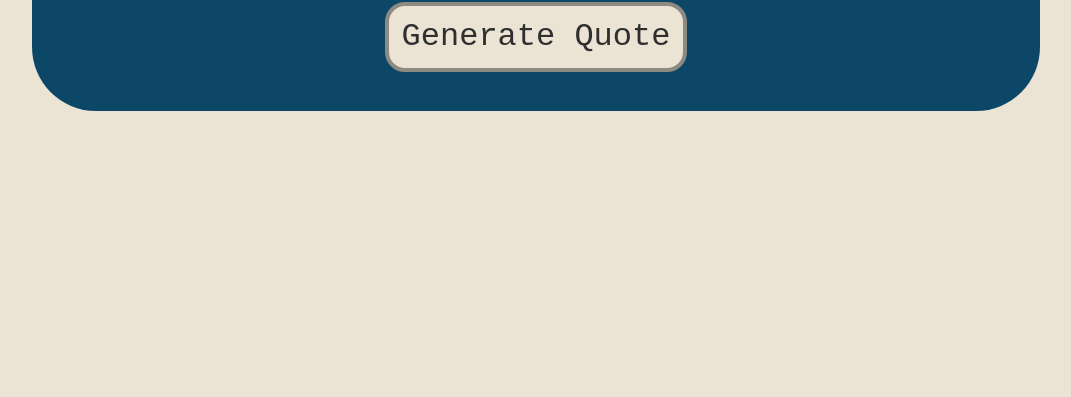
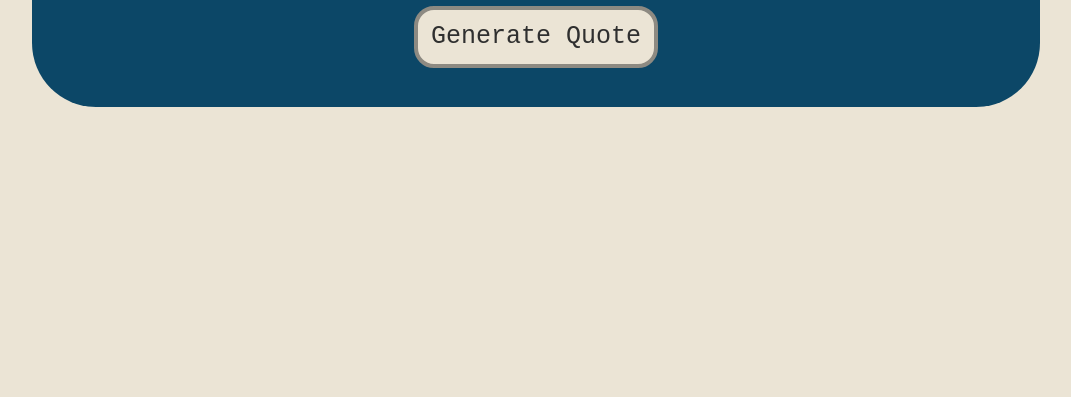
Before and after one commit to syuyrw/Quote-Generator, a plain HTML site: page index.html in a window 1280 px wide. Shown: the part 403-800 px from the top of the page, without its empty margins (104-1175 px from the left). Drawn offline with Linux system fonts and the light colour scheme; a web font is replaced by a local one.

Commit message:
Update styles for large screen sizes

```diff
--- a/styles.css
+++ b/styles.css
@@ -42,6 +42,12 @@ button {
     border-radius: 20px;
 }
 
+@media (min-width: 1200px) {
+    button {
+        font-size: 25px;
+    }
+}
+
 @media (max-width: 700px) {
     main {
         background-color: #0C4767;
```
